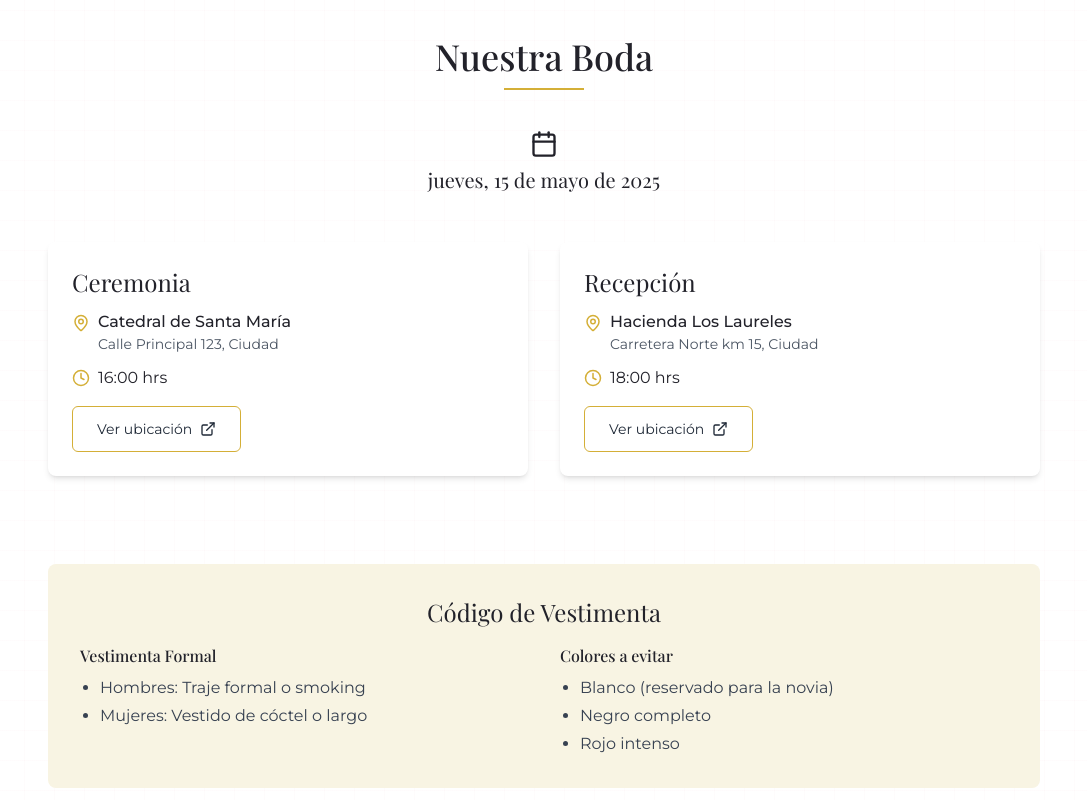
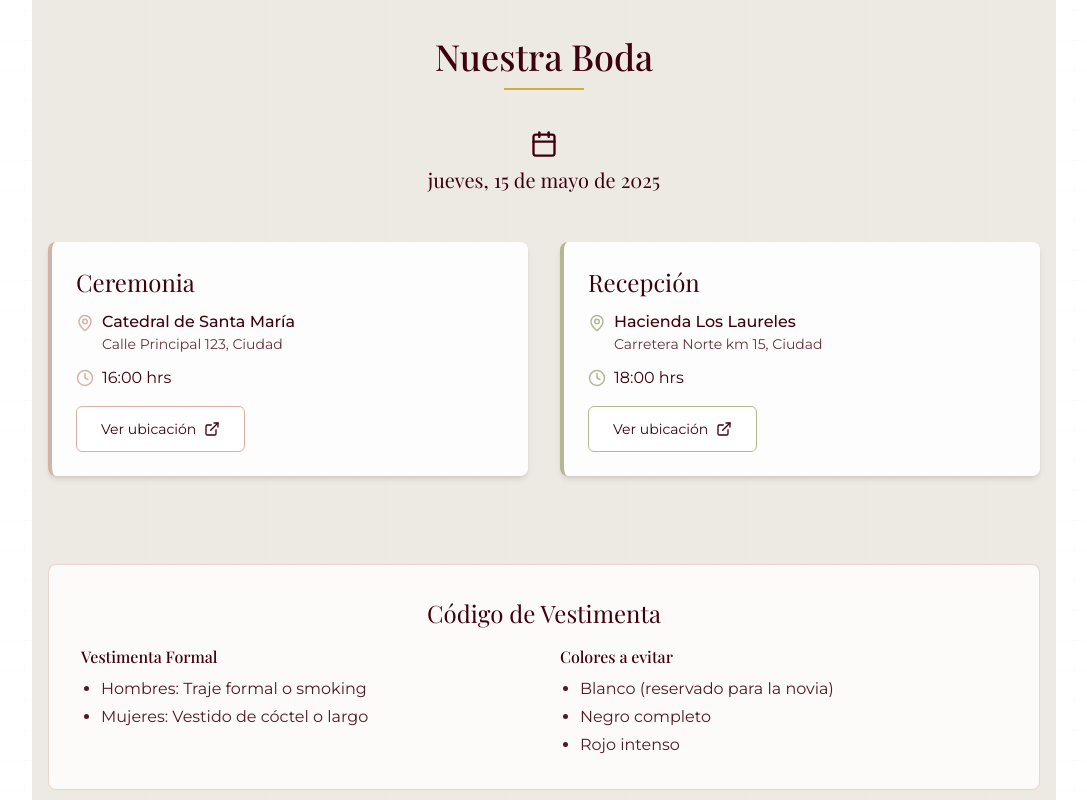
Before and after one commit to JAlejandroRP/enchanted-wedding-scrolls, a React (Vite) app: page / in a window 1280 px wide. Shown: the part 860-1660 px from the top of the page, without its empty margins (96-1183 px from the left). Built offline with nearby package versions, Linux system fonts and the light colour scheme; a web font is replaced by a local one.

Commit message:
Feat: Apply wedding theme colors and styles
Implement the specified color palette, animations, and design aesthetics for a wedding-themed website.

```diff
--- a/src/components/EventDetails.tsx
+++ b/src/components/EventDetails.tsx
@@ -1,6 +1,6 @@
 
+import React, { useEffect } from 'react';
 import { MapPin, Clock, Calendar } from 'lucide-react';
-import { useEffect } from 'react';
 
 interface Location {
   name: string;
@@ -38,12 +38,12 @@ const EventDetails = ({ weddingDate, ceremony, reception }: EventDetailsProps) =
   }, []);
 
   return (
-    <section id="evento" className="section-container">
-      <h2 className="section-title reveal">Nuestra Boda</h2>
+    <section id="evento" className="section-container bg-[#E5E0D8]/70">
+      <h2 className="section-title text-[#3E000C] reveal">Nuestra Boda</h2>
 
       <div className="text-center mb-12 reveal">
-        <Calendar size={28} className="mx-auto mb-2" />
-        <p className="font-playfair text-lg md:text-xl">
+        <Calendar size={28} className="mx-auto mb-2 text-[#3E000C]" />
+        <p className="font-playfair text-lg md:text-xl text-[#3E000C]">
           {weddingDate.toLocaleDateString('es-ES', {
             weekday: 'long',
             year: 'numeric',
@@ -54,24 +54,24 @@ const EventDetails = ({ weddingDate, ceremony, reception }: EventDetailsProps) =
       </div>
 
       <div className="grid grid-cols-1 md:grid-cols-2 gap-8 mt-12">
-        <div className="location-card reveal">
-          <h3 className="font-playfair text-xl md:text-2xl mb-3">Ceremonia</h3>
+        <div className="location-card bg-white/90 border-l-4 border-[#D4B2A7] reveal">
+          <h3 className="font-playfair text-xl md:text-2xl mb-3 text-[#3E000C]">Ceremonia</h3>
           <div className="flex items-start mb-3">
-            <MapPin className="mr-2 mt-1 text-wedding-gold" size={18} />
+            <MapPin className="mr-2 mt-1 text-[#D4B2A7]" size={18} />
             <div>
-              <p className="font-medium">{ceremony.name}</p>
-              <p className="text-gray-600 text-sm">{ceremony.address}</p>
+              <p className="font-medium text-[#3E000C]">{ceremony.name}</p>
+              <p className="text-[#3E000C]/80 text-sm">{ceremony.address}</p>
             </div>
           </div>
           <div className="flex items-center mb-4">
-            <Clock className="mr-2 text-wedding-gold" size={18} />
-            <p>{ceremony.time}</p>
+            <Clock className="mr-2 text-[#D4B2A7]" size={18} />
+            <p className="text-[#3E000C]">{ceremony.time}</p>
           </div>
           <a
             href={ceremony.mapUrl}
             target="_blank"
             rel="noopener noreferrer"
-            className="btn btn-outline text-sm inline-flex items-center"
+            className="btn border border-[#D4B2A7] text-[#3E000C] bg-white/80 hover:bg-[#D4B2A7] hover:text-white text-sm inline-flex items-center transition-all duration-300"
           >
             Ver ubicación
             <svg className="ml-2" xmlns="http://www.w3.org/2000/svg" width="16" height="16" viewBox="0 0 24 24" fill="none" stroke="currentColor" strokeWidth="2" strokeLinecap="round" strokeLinejoin="round">
@@ -82,24 +82,24 @@ const EventDetails = ({ weddingDate, ceremony, reception }: EventDetailsProps) =
           </a>
         </div>
 
-        <div className="location-card reveal">
-          <h3 className="font-playfair text-xl md:text-2xl mb-3">Recepción</h3>
+        <div className="location-card bg-white/90 border-l-4 border-[#B3B792] reveal">
+          <h3 className="font-playfair text-xl md:text-2xl mb-3 text-[#3E000C]">Recepción</h3>
           <div className="flex items-start mb-3">
-            <MapPin className="mr-2 mt-1 text-wedding-gold" size={18} />
+            <MapPin className="mr-2 mt-1 text-[#B3B792]" size={18} />
             <div>
-              <p className="font-medium">{reception.name}</p>
-              <p className="text-gray-600 text-sm">{reception.address}</p>
+              <p className="font-medium text-[#3E000C]">{reception.name}</p>
+              <p className="text-[#3E000C]/80 text-sm">{reception.address}</p>
             </div>
           </div>
           <div className="flex items-center mb-4">
-            <Clock className="mr-2 text-wedding-gold" size={18} />
-            <p>{reception.time}</p>
+            <Clock className="mr-2 text-[#B3B792]" size={18} />
+            <p className="text-[#3E000C]">{reception.time}</p>
           </div>
           <a
             href={reception.mapUrl}
             target="_blank"
             rel="noopener noreferrer"
-            className="btn btn-outline text-sm inline-flex items-center"
+            className="btn border border-[#B3B792] text-[#3E000C] bg-white/80 hover:bg-[#B3B792] hover:text-white text-sm inline-flex items-center transition-all duration-300"
           >
             Ver ubicación
             <svg className="ml-2" xmlns="http://www.w3.org/2000/svg" width="16" height="16" viewBox="0 0 24 24" fill="none" stroke="currentColor" strokeWidth="2" strokeLinecap="round" strokeLinejoin="round">
@@ -111,19 +111,19 @@ const EventDetails = ({ weddingDate, ceremony, reception }: EventDetailsProps) =
         </div>
       </div>
 
-      <div className="mt-16 bg-wedding-cream p-6 md:p-8 rounded-lg reveal">
-        <h3 className="font-playfair text-xl md:text-2xl mb-4 text-center">Código de Vestimenta</h3>
+      <div className="mt-16 bg-white/80 backdrop-blur-sm p-6 md:p-8 rounded-lg border border-[#D4B2A7]/50 reveal">
+        <h3 className="font-playfair text-xl md:text-2xl mb-4 text-center text-[#3E000C]">Código de Vestimenta</h3>
         <div className="grid grid-cols-1 md:grid-cols-2 gap-8">
           <div>
-            <h4 className="font-medium mb-2">Vestimenta Formal</h4>
-            <ul className="list-disc pl-5 space-y-1 text-gray-700">
+            <h4 className="font-medium mb-2 text-[#3E000C]">Vestimenta Formal</h4>
+            <ul className="list-disc pl-5 space-y-1 text-[#3E000C]/90">
               <li>Hombres: Traje formal o smoking</li>
               <li>Mujeres: Vestido de cóctel o largo</li>
             </ul>
           </div>
           <div>
-            <h4 className="font-medium mb-2">Colores a evitar</h4>
-            <ul className="list-disc pl-5 space-y-1 text-gray-700">
+            <h4 className="font-medium mb-2 text-[#3E000C]">Colores a evitar</h4>
+            <ul className="list-disc pl-5 space-y-1 text-[#3E000C]/90">
               <li>Blanco (reservado para la novia)</li>
               <li>Negro completo</li>
               <li>Rojo intenso</li>
--- a/tailwind.config.ts
+++ b/tailwind.config.ts
@@ -35,6 +35,10 @@ export default {
 					'cream': '#f8f4e3',
 					'sage': '#d4dbb3',
 					'blush': '#f3d3d3',
+					'beige': '#E5E0D8',
+					'wine': '#3E000C',
+					'rose': '#D4B2A7',
+					'olive': '#B3B792',
 				},
 				primary: {
 					DEFAULT: 'hsl(var(--primary))',
@@ -100,6 +104,14 @@ export default {
 				'pulse-slow': {
 					'0%, 100%': { opacity: '1' },
 					'50%': { opacity: '0.8' }
+				},
+				'soft-bounce': {
+					'0%, 100%': { transform: 'translateY(0)' },
+					'50%': { transform: 'translateY(-10px)' }
+				},
+				'elegant-fade': {
+					'0%': { opacity: '0', transform: 'scale(0.95)' },
+					'100%': { opacity: '1', transform: 'scale(1)' }
 				}
 			},
 			animation: {
@@ -107,7 +119,9 @@ export default {
 				'accordion-up': 'accordion-up 0.2s ease-out',
 				'fade-in': 'fade-in 0.7s ease-out',
 				'slide-in': 'slide-in 0.9s ease-out',
-				'pulse-slow': 'pulse-slow 3s infinite'
+				'pulse-slow': 'pulse-slow 3s infinite',
+				'soft-bounce': 'soft-bounce 2s ease-in-out infinite',
+				'elegant-fade': 'elegant-fade 0.8s cubic-bezier(0.4, 0, 0.2, 1)'
 			}
 		}
 	},
```
